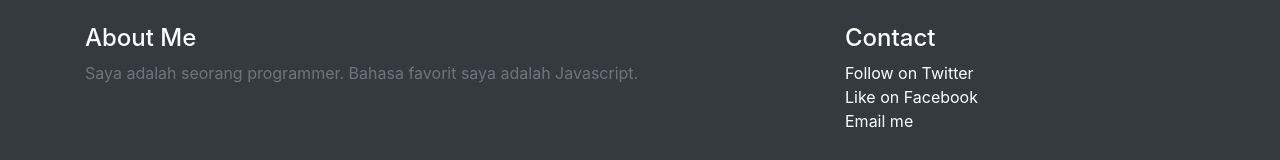
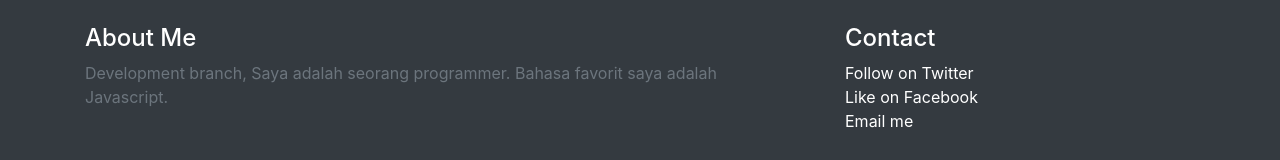
Before and after one commit to firman19/webpage-bootstrap, a plain HTML site: page index.html in a window 1280 px wide. Both pictures are taken after a click on the button "Toggle navigation". Shown: the top 160 px of the page. Drawn offline with nearby package versions, Linux system fonts and the light colour scheme.

Commit message:
change about me

```diff
--- a/index.html
+++ b/index.html
@@ -24,7 +24,7 @@
           <div class="row">
             <div class="col-sm-8 col-md-7 py-4">
               <h4 class="text-white">About Me</h4>
-              <p class="text-muted">Saya adalah seorang programmer. Bahasa favorit saya adalah Javascript.</p>
+              <p class="text-muted">Development branch, Saya adalah seorang programmer. Bahasa favorit saya adalah Javascript.</p>
             </div>
             <div class="col-sm-4 offset-md-1 py-4">
               <h4 class="text-white">Contact</h4>
```
